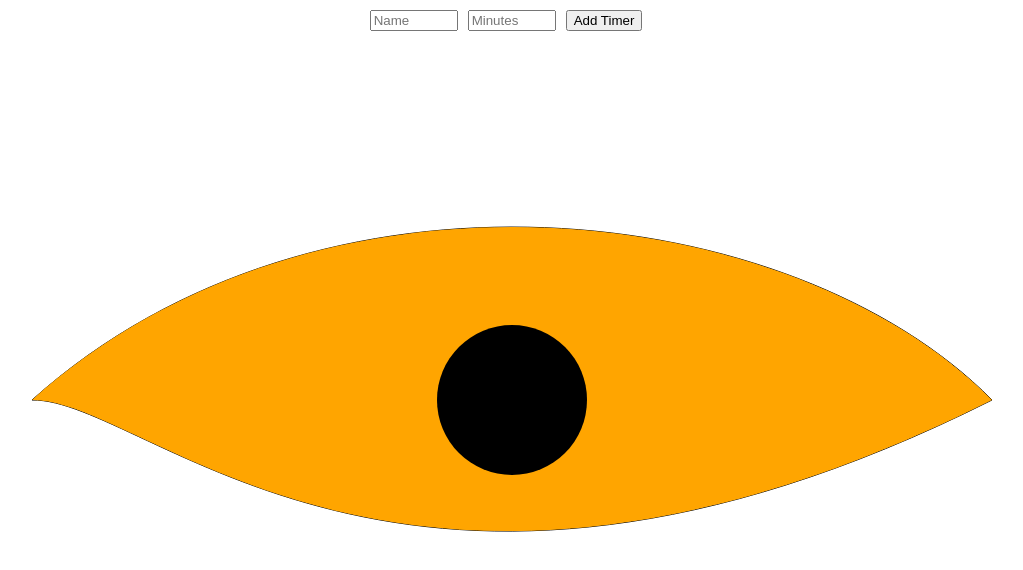
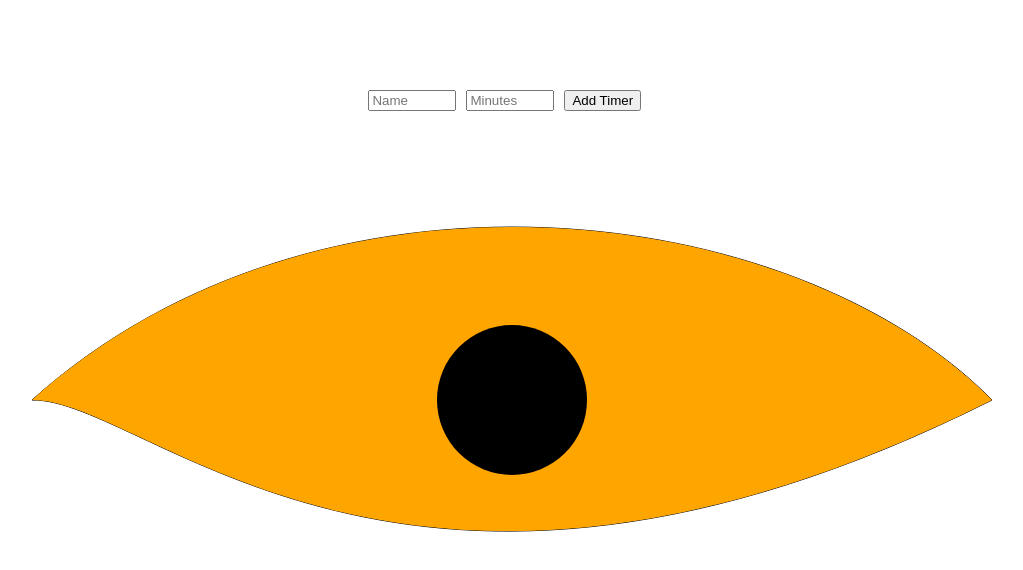
Before and after one commit to FoxShaunR/react-eyebreak-timer, a React (Create React App) app: page / in a window 1280 px wide. Shown: the top 570 px of the page, without its empty margins (128-1151 px from the left). Built offline with nearby package versions, Linux system fonts and the light colour scheme.

Commit message:
Fix background in build

```diff
--- a/src/App.css
+++ b/src/App.css
@@ -2,10 +2,6 @@
   display: flex;
   flex-direction: column;
   background-color: rgba(255, 255, 255, 0);
-  position: absolute;
-  width: 500px;
-  left: 30%;
-  top: 0;
 }
 
 .Background {
@@ -17,6 +13,9 @@
 .AddTimer {
   padding: 10px;
   align-self: center;
+  position: absolute;
+  left: 38%;
+  top: 10%;
 }
 
 .AddTimerInput {
@@ -71,4 +70,7 @@ ul {
   list-style-type: none;
   display: flex;
   flex-direction: column;
+  position: absolute;
+  left: 28%;
+  top: 15%;
 }
--- a/src/App.js
+++ b/src/App.js
@@ -5,12 +5,10 @@ import AddTimer from './components/AddTimer';
 import Background from './components/Background';
 
 const App = () => (
-  <div>
+  <div className="App">
     <Background className="Background" baseColorR={255} baseColorG={165} baseColorB={0} />
-    <div className="App">
-      <AddTimer />
-      <TimerList />
-    </div>
+    <AddTimer />
+    <TimerList />
   </div>
 );
 
```
